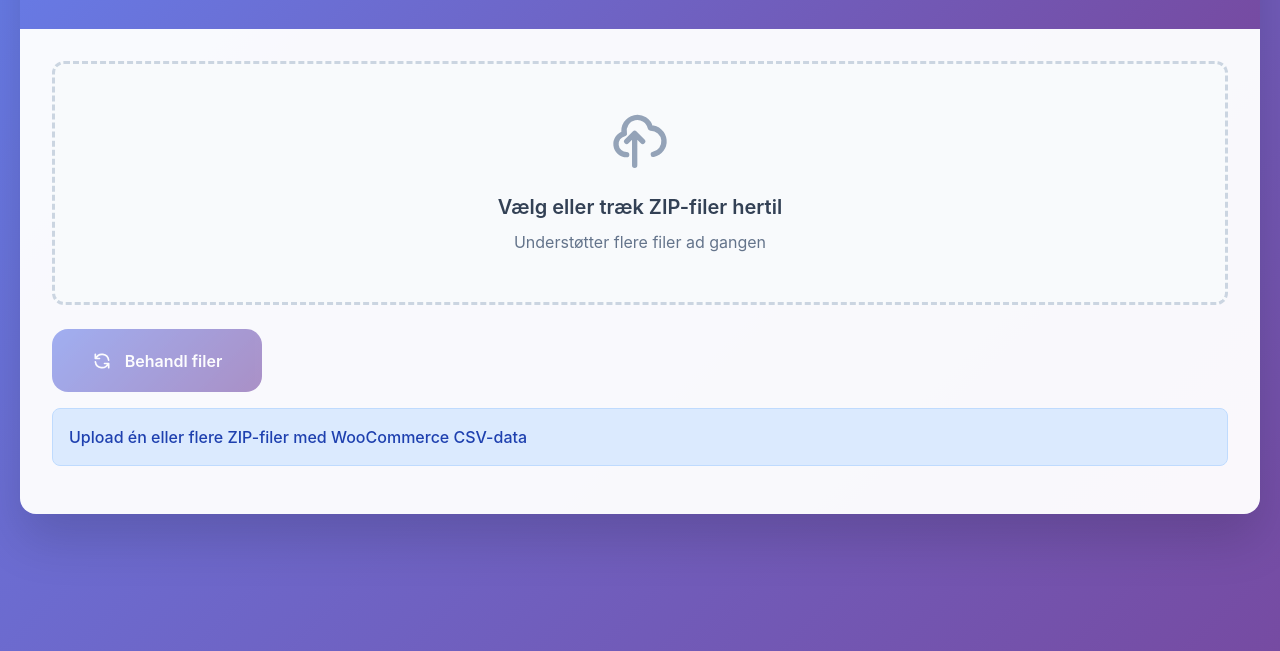
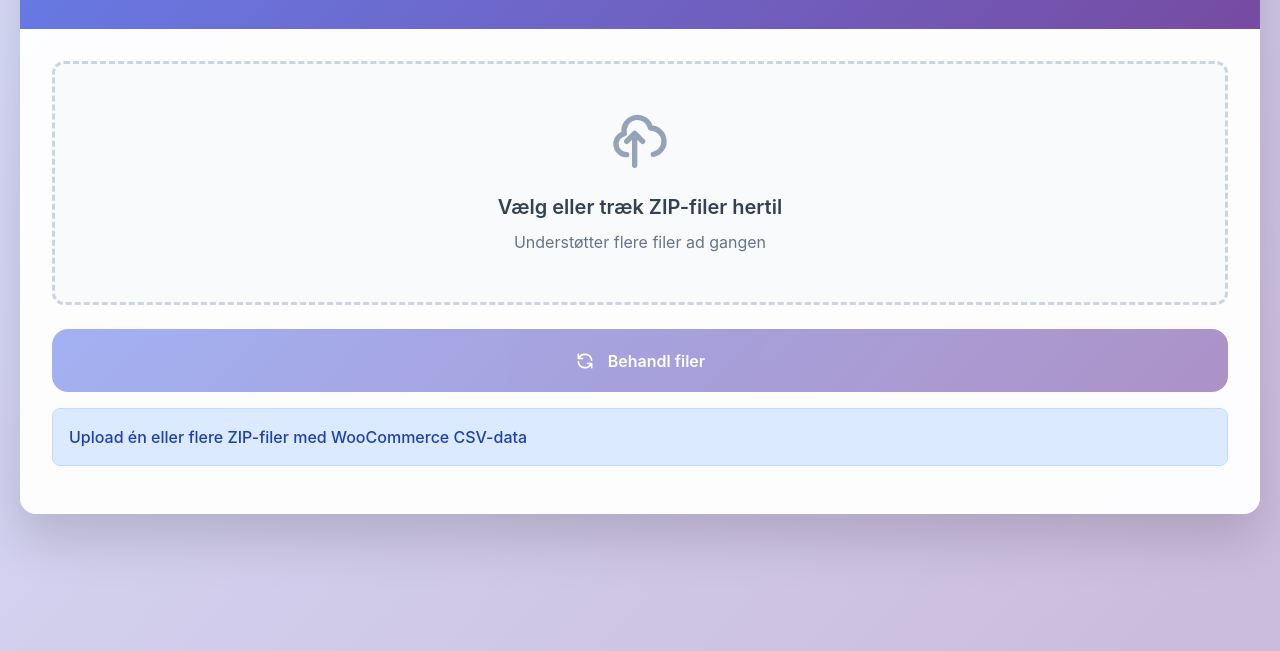
Before and after one commit to Karalumpas/ralawise, a website: page public/index.html in a window 1280 px wide. Shown: the part 149-800 px from the top of the page. Drawn offline with nearby package versions, Linux system fonts and the light colour scheme; no server answers.

Commit message:
Btn change

```diff
--- a/public/styles/styles.css
+++ b/public/styles/styles.css
@@ -7,7 +7,7 @@ body {
   min-height: 100vh;
   margin: 0;
   padding: 20px;
-  background: linear-gradient(135deg, #667eea, #764ba2);
+  background: linear-gradient(135deg, #667eea42, #764ba262);
   color: #334155;
   font-family: 'Inter', sans-serif;
   line-height: 1.6;
@@ -294,7 +294,8 @@ body {
   justify-content: center;
   gap: .8rem;
   padding: 1.2rem 2.5rem;
-  min-width: 160px;
+  width: 100%;
+  max-width: 100%;
   border: none;
   border-radius: 16px;
   background: linear-gradient(135deg, #667eea, #764ba2);
```
